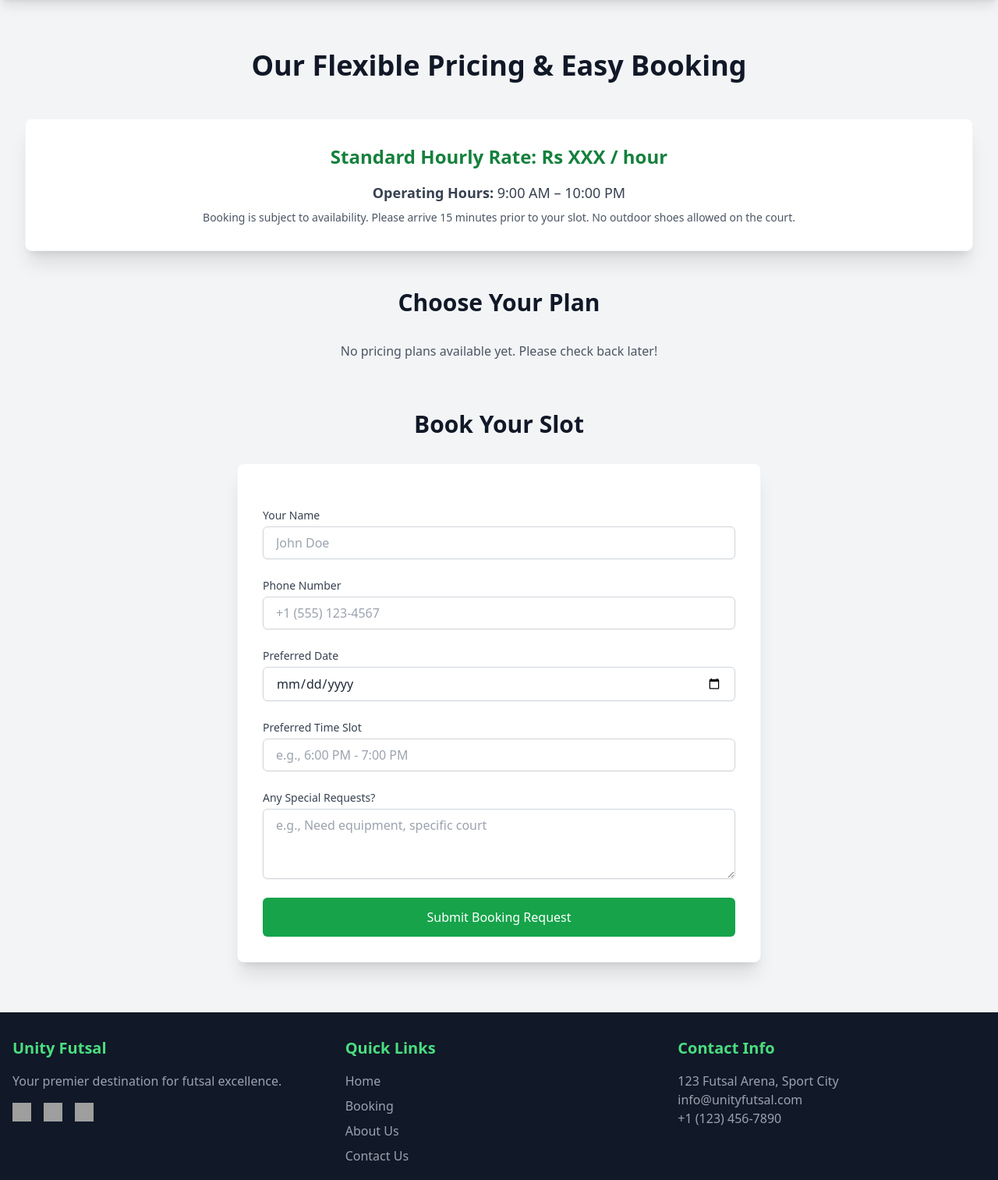
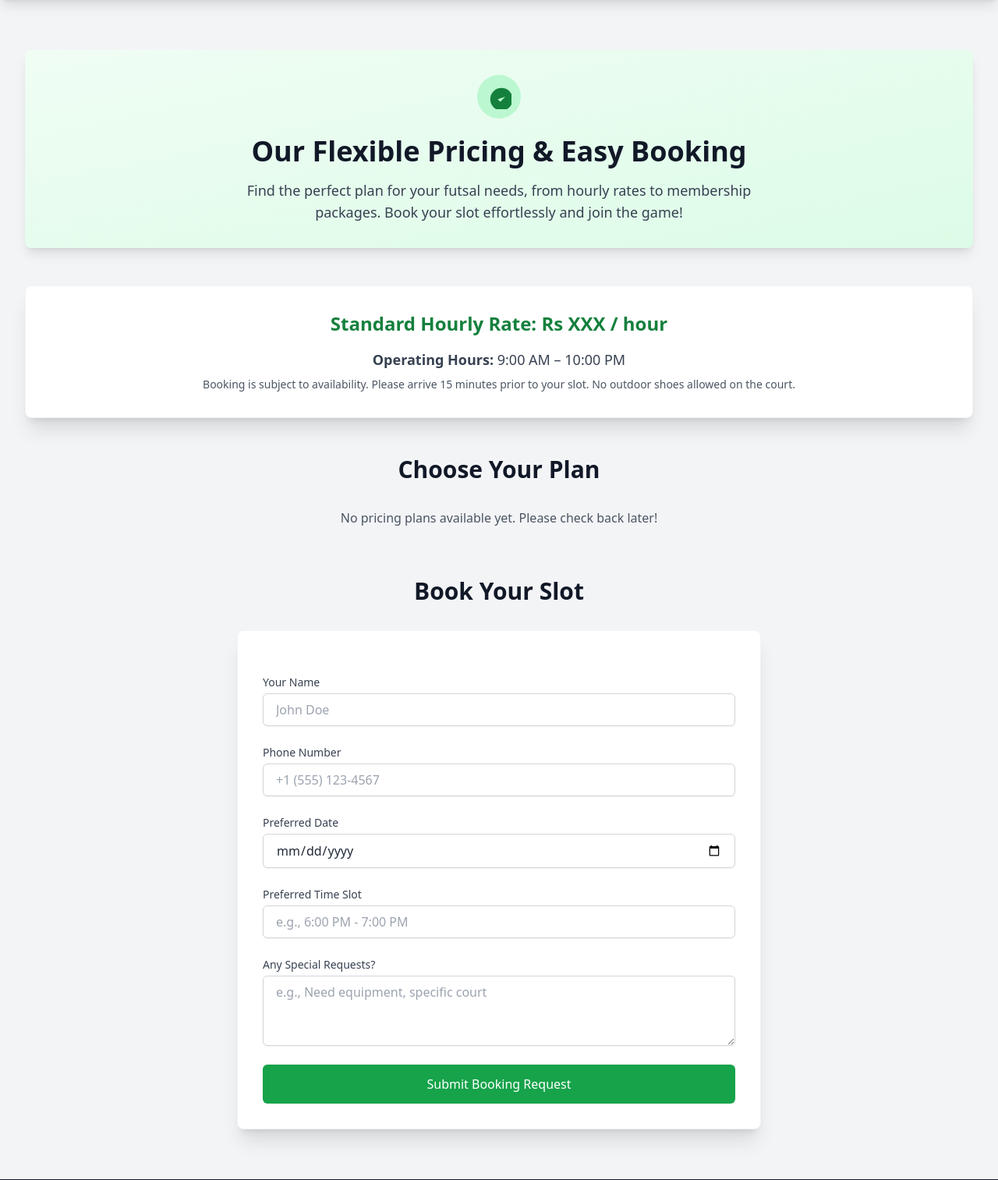
Before and after one commit to dhakalsameer/FUTURE_FS_03, a Django app: page /pricing/ in a window 1280 px wide. Shown: the part 68-1581 px from the top of the page at 78% size. Run offline with Django 5.2, Linux system fonts and the light colour scheme; data that the repository does not hold is empty; some libraries are stand-ins or nearby versions; grey boxes are pictures that could not be loaded.

Commit message:
feat: Enhance styling and animation of booking/pricing page in pricing.html

```diff
--- a/futsal/templates/futsal/pricing.html
+++ b/futsal/templates/futsal/pricing.html
@@ -3,17 +3,25 @@
 
 {% block content %}
 <section class="py-16 px-4 sm:px-6 lg:px-8 max-w-7xl mx-auto">
-  <h2 class="text-4xl font-extrabold text-gray-900 mb-12 text-center dark:text-gray-100">Our Flexible Pricing & Easy Booking</h2>
+  <div class="bg-gradient-to-br from-green-50 to-green-100 dark:from-gray-700 dark:to-gray-900 rounded-lg shadow-lg p-8 mb-12 text-center relative overflow-hidden">
+    <div class="absolute inset-0 bg-pattern-grid opacity-10 dark:opacity-5"></div>
+    <div class="relative z-10">
+      <div class="inline-block bg-green-200 dark:bg-green-700 rounded-full p-3 mb-4">
+        <svg class="w-8 h-8 text-green-700 dark:text-green-200" fill="currentColor" viewBox="0 0 20 20"><path d="M9 12l2 2 4-4m6 2a9 9 0 11-18 0 9 9 0 0118 0z"></path></svg>
+      </div>
+      <h2 class="text-4xl font-extrabold text-gray-900 mb-4 dark:text-gray-100">Our Flexible Pricing & Easy Booking</h2>
+      <p class="text-lg text-gray-700 dark:text-gray-300 max-w-2xl mx-auto">Find the perfect plan for your futsal needs, from hourly rates to membership packages. Book your slot effortlessly and join the game!</p>
+    </div>
+  </div>
 
   <div class="mb-12">
-    {% comment %}
-      General Futsal Information: This section displays general booking information like hourly rates, open/close times, and rules.
-      Expected context variables: futsal.price_per_hour, futsal.open_time, futsal.close_time, futsal.rules
-    {% endcomment %}
-    <div class="bg-white dark:bg-gray-800 shadow-xl rounded-lg p-8 text-center border border-gray-100 dark:border-gray-700">
-      <p class="text-2xl font-bold text-green-700 mb-4 dark:text-green-400">Standard Hourly Rate: Rs {{ futsal.price_per_hour|default:"XXX" }} / hour</p>
-      <p class="text-lg text-gray-700 dark:text-gray-300 mb-2"><strong>Operating Hours:</strong> {{ futsal.open_time|default:"9:00 AM" }} – {{ futsal.close_time|default:"10:00 PM" }}</p>
-      <p class="text-sm text-gray-600 dark:text-gray-400">{{ futsal.rules|default:"Booking is subject to availability. Please arrive 15 minutes prior to your slot. No outdoor shoes allowed on the court." }}</p>
+    <div class="bg-white dark:bg-gray-800 shadow-xl rounded-lg p-8 text-center border border-gray-100 dark:border-gray-700 relative overflow-hidden">
+        <div class="absolute inset-0 bg-pattern-dots opacity-5 dark:opacity-2"></div>
+        <div class="relative z-10">
+            <p class="text-2xl font-bold text-green-700 mb-4 dark:text-green-400">Standard Hourly Rate: Rs {{ futsal.price_per_hour|default:"XXX" }} / hour</p>
+            <p class="text-lg text-gray-700 dark:text-gray-300 mb-2"><strong>Operating Hours:</strong> {{ futsal.open_time|default:"9:00 AM" }} – {{ futsal.close_time|default:"10:00 PM" }}</p>
+            <p class="text-sm text-gray-600 dark:text-gray-400">{{ futsal.rules|default:"Booking is subject to availability. Please arrive 15 minutes prior to your slot. No outdoor shoes allowed on the court." }}</p>
+        </div>
     </div>
   </div>
 
@@ -29,7 +37,7 @@
       - call_to_action_url (optional, for specific booking link)
     {% endcomment %}
     {% for plan in pricing_plans %}
-      <div class="bg-white dark:bg-gray-800 shadow-xl rounded-lg p-8 flex flex-col justify-between transform hover:scale-105 transition duration-300 ease-in-out border border-green-200 dark:border-green-600">
+      <div class="bg-white dark:bg-gray-800 shadow-xl rounded-lg p-8 flex flex-col justify-between transform hover:-translate-y-4 hover:scale-105 hover:rotate-1 transition duration-300 ease-in-out border-2 border-green-200 dark:border-green-600 transition-colors">
         <div>
           <h4 class="text-3xl font-bold text-green-700 mb-4 text-center dark:text-green-400">{{ plan.name }}</h4>
           <p class="text-5xl font-extrabold text-gray-900 mb-6 text-center dark:text-gray-100">{{ plan.price }}</p>
@@ -61,27 +69,27 @@
       <div>
         <label for="name" class="block text-sm font-medium text-gray-700 dark:text-gray-300">Your Name</label>
         <input type="text" name="name" id="name" placeholder="John Doe" required
-               class="mt-1 block w-full px-4 py-2 border border-gray-300 rounded-md shadow-sm focus:ring-green-500 focus:border-green-500 dark:bg-gray-700 dark:border-gray-600 dark:text-gray-200">
+               class="mt-1 block w-full px-4 py-2 border border-gray-300 rounded-md shadow-sm focus:ring-green-500 focus:border-green-500 focus:ring-offset-2 focus:ring-offset-white dark:focus:ring-offset-gray-800 dark:bg-gray-700 dark:border-gray-600 dark:text-gray-200">
       </div>
       <div>
         <label for="phone" class="block text-sm font-medium text-gray-700 dark:text-gray-300">Phone Number</label>
         <input type="tel" name="phone" id="phone" placeholder="+1 (555) 123-4567" required
-               class="mt-1 block w-full px-4 py-2 border border-gray-300 rounded-md shadow-sm focus:ring-green-500 focus:border-green-500 dark:bg-gray-700 dark:border-gray-600 dark:text-gray-200">
+               class="mt-1 block w-full px-4 py-2 border border-gray-300 rounded-md shadow-sm focus:ring-green-500 focus:border-green-500 focus:ring-offset-2 focus:ring-offset-white dark:focus:ring-offset-gray-800 dark:bg-gray-700 dark:border-gray-600 dark:text-gray-200">
       </div>
       <div>
         <label for="date" class="block text-sm font-medium text-gray-700 dark:text-gray-300">Preferred Date</label>
         <input type="date" name="date" id="date" required
-               class="mt-1 block w-full px-4 py-2 border border-gray-300 rounded-md shadow-sm focus:ring-green-500 focus:border-green-500 dark:bg-gray-700 dark:border-gray-600 dark:text-gray-200">
+               class="mt-1 block w-full px-4 py-2 border border-gray-300 rounded-md shadow-sm focus:ring-green-500 focus:border-green-500 focus:ring-offset-2 focus:ring-offset-white dark:focus:ring-offset-gray-800 dark:bg-gray-700 dark:border-gray-600 dark:text-gray-200">
       </div>
       <div>
         <label for="time_slot" class="block text-sm font-medium text-gray-700 dark:text-gray-300">Preferred Time Slot</label>
         <input type="text" name="time_slot" id="time_slot" placeholder="e.g., 6:00 PM - 7:00 PM" required
-               class="mt-1 block w-full px-4 py-2 border border-gray-300 rounded-md shadow-sm focus:ring-green-500 focus:border-green-500 dark:bg-gray-700 dark:border-gray-600 dark:text-gray-200">
+               class="mt-1 block w-full px-4 py-2 border border-gray-300 rounded-md shadow-sm focus:ring-green-500 focus:border-green-500 focus:ring-offset-2 focus:ring-offset-white dark:focus:ring-offset-gray-800 dark:bg-gray-700 dark:border-gray-600 dark:text-gray-200">
       </div>
       <div>
         <label for="notes" class="block text-sm font-medium text-gray-700 dark:text-gray-300">Any Special Requests?</label>
         <textarea name="notes" id="notes" rows="3" placeholder="e.g., Need equipment, specific court"
-                  class="mt-1 block w-full px-4 py-2 border border-gray-300 rounded-md shadow-sm focus:ring-green-500 focus:border-green-500 dark:bg-gray-700 dark:border-gray-600 dark:text-gray-200"></textarea>
+                  class="mt-1 block w-full px-4 py-2 border border-gray-300 rounded-md shadow-sm focus:ring-green-500 focus:border-green-500 focus:ring-offset-2 focus:ring-offset-white dark:focus:ring-offset-gray-800 dark:bg-gray-700 dark:border-gray-600 dark:text-gray-200"></textarea>
       </div>
       <button type="submit" class="w-full inline-flex justify-center py-3 px-6 border border-transparent shadow-sm text-base font-medium rounded-md text-white bg-green-600 hover:bg-green-700 focus:outline-none focus:ring-2 focus:ring-offset-2 focus:ring-green-500 dark:bg-green-700 dark:hover:bg-green-900 transition duration-300">
         Submit Booking Request
```
